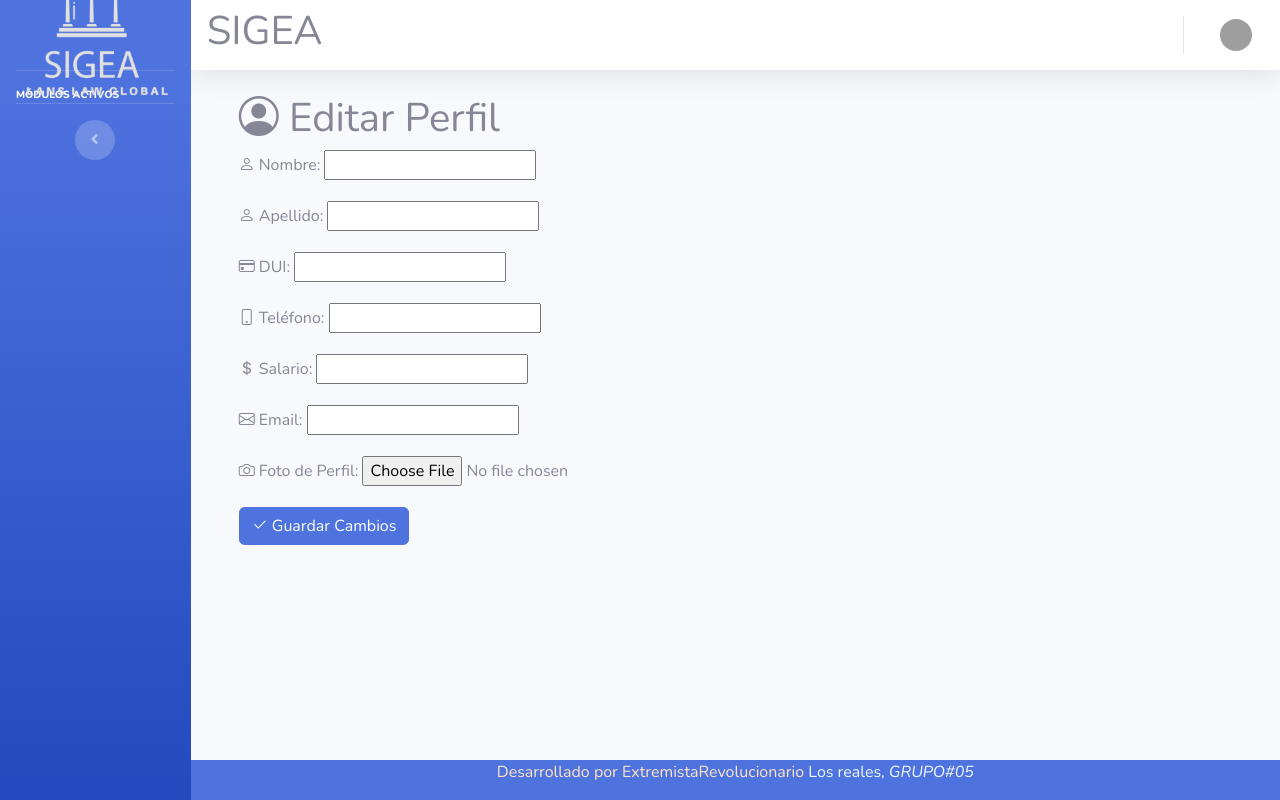
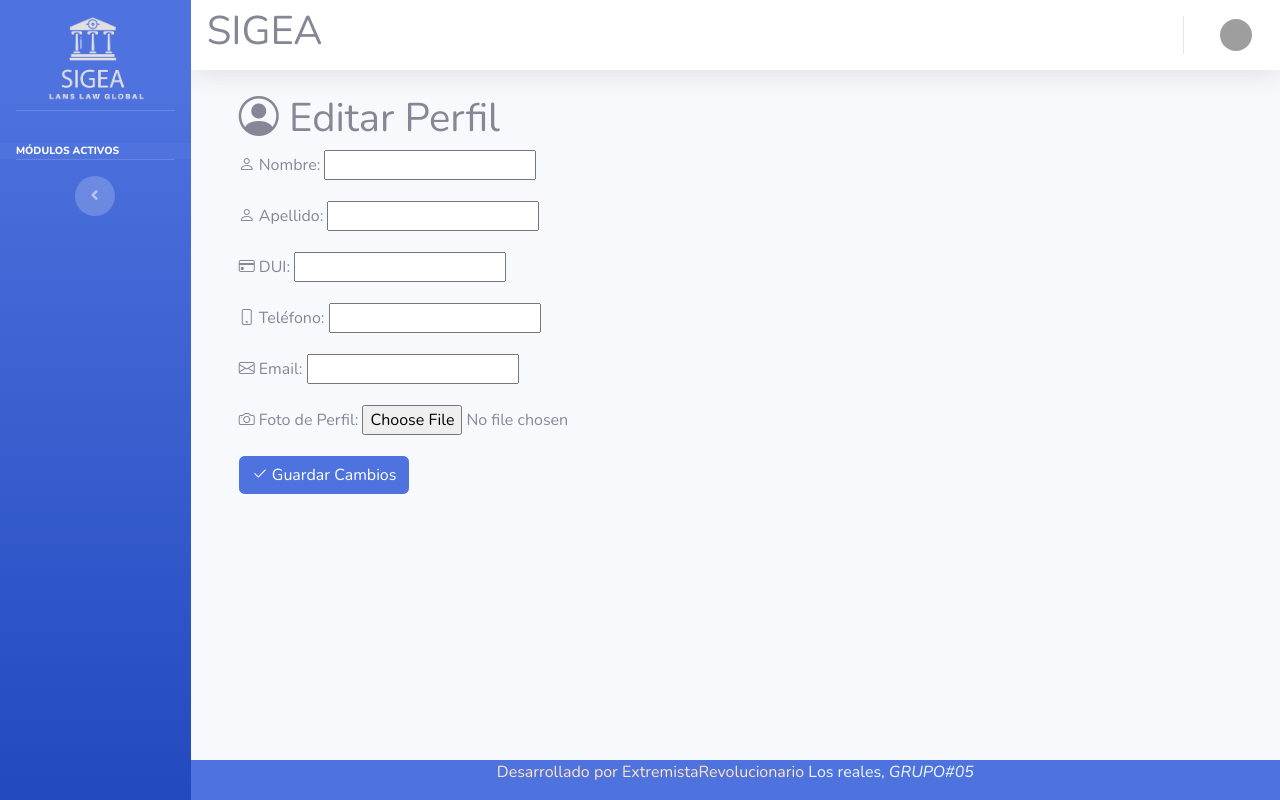
Before and after one commit to DanGG19/SIGEA-Lans-Law-Global, a Django app: template SIGEA_APP/templates/SIGEA_APP/CRUD_USUARIOS/edit_profile.html in a window 1280 px wide. Run offline with Django 5.2, Linux system fonts and the light colour scheme; the template is opened without the code that fills it, so the values that code supplies are empty, except form fields; tables that the repository leaves empty hold one stand-in row (values such as "Sample post"); form fields are guessed from the names that the template uses; some libraries are stand-ins or nearby versions; grey boxes are pictures that could not be loaded.

Commit message:
CAMBIOS FINALES
Corrección de logo en SIDENAVBAR y alerta de plan desarrollo

```diff
--- a/SIGEA_APP/templates/SIGEA_APP/CRUD_USUARIOS/edit_profile.html
+++ b/SIGEA_APP/templates/SIGEA_APP/CRUD_USUARIOS/edit_profile.html
@@ -27,10 +27,6 @@
                         {{ form.telefono }}
                     </div>
                     <div class="form-group">
-                        <label for="id_salario"><i class="bi bi-currency-dollar"></i> Salario:</label>
-                        {{ form.salario }}
-                    </div>
-                    <div class="form-group">
                         <label for="id_email"><i class="bi bi-envelope"></i> Email:</label>
                         {{ form.email }}
                     </div>
--- a/SIGEA_APP/templates/SIGEA_APP/Side-navbar.html
+++ b/SIGEA_APP/templates/SIGEA_APP/Side-navbar.html
@@ -1,17 +1,17 @@
 {% load static %}
 <ul class="navbar-nav bg-gradient-primary sidebar sidebar-dark accordion" id="accordionSidebar">
     <!-- Sidebar - Brand -->
-    <a class="sidebar-brand d-flex align-items-center justify-content-center" href="{% url 'index' %}">
+    <a class="sidebar-brand d-flex align-items-center justify-content-center mt-4" href="{% url 'index' %}">
         <div class="sidebar-brand-icon">
-            <img src="{% static 'img/SIGEA_transparent.png' %}" alt="Logo" style="width: 150px; height: 150px;">
+            <img src="{% static 'img/SIGEA_transparent.png' %}" alt="Logo" style="width: 100px; height: 100px;">
         </div>
     </a>
 
     <!-- Divider -->
-    <hr class="sidebar-divider my-0">
+    <hr class="sidebar-divider my-3">
 
     <!-- Heading -->
-    <div class="sidebar-heading bg-primary text-white mt-3 ">
+    <div class="d-block sidebar-heading bg-primary text-white mt-3">
         MÓDULOS ACTIVOS
     </div>
 
--- a/SIGEA_APP/views.py
+++ b/SIGEA_APP/views.py
@@ -586,9 +586,9 @@ def plandesarrollo_create(request, idevaluacion):
             eva.idplandes = d
             eva.save()
 
-            return redirect('evaluacion_list')
+            return JsonResponse({'success': True})
         else:
-            return redirect('evaluacion_list')
+            return JsonResponse({'success': False})
 
     else:
         DesarolloForm = PlanDesarolloForm()
```
Also changed, not shown: SIGEA_APP/templates/SIGEA_APP/CRUD_DEPARTAMENTOS/departamento_list.html (+14 -1 lines), SIGEA_APP/templates/SIGEA_APP/PLANESDES/plandesarrollo_create.html (+28 -2 lines), media/fotos_perfil/WhatsApp_Image_2024-05-09_at_1.49.34_PM_1rSB71H.jpeg (added), 2 other files.
